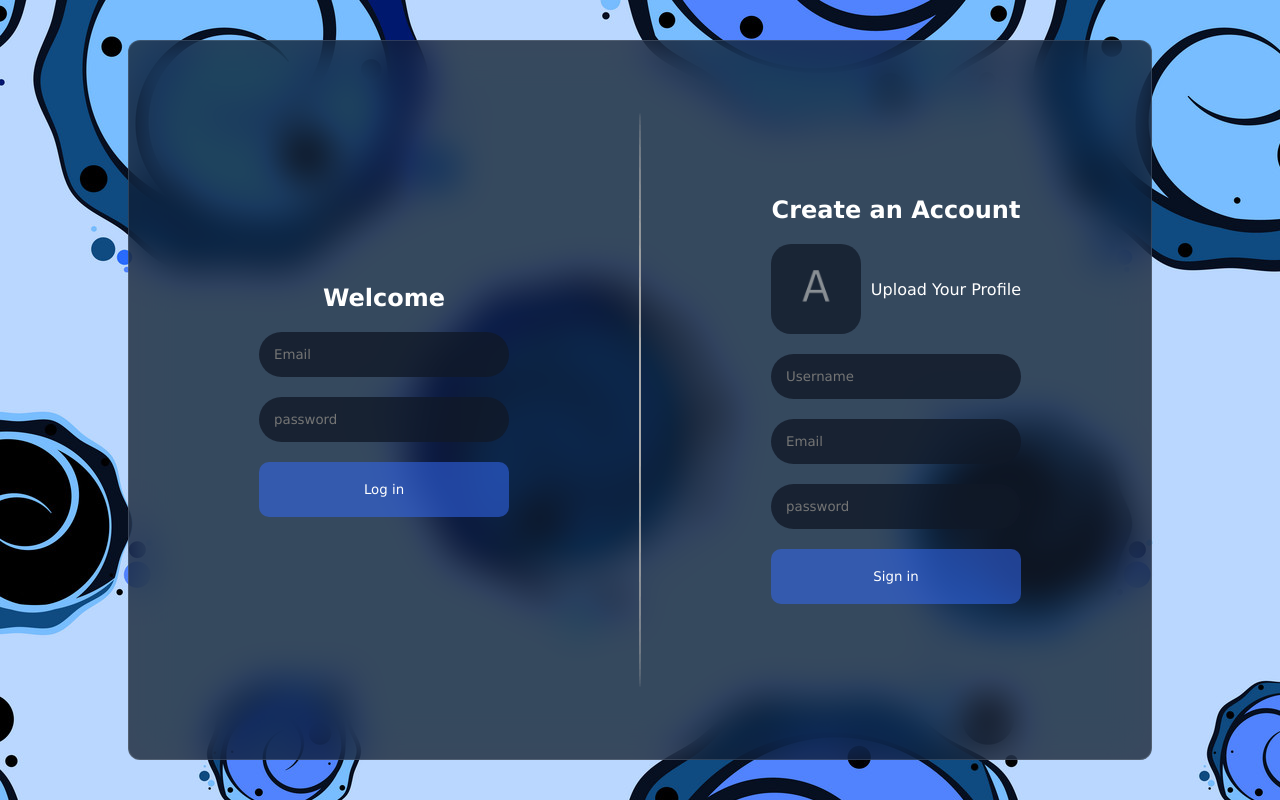
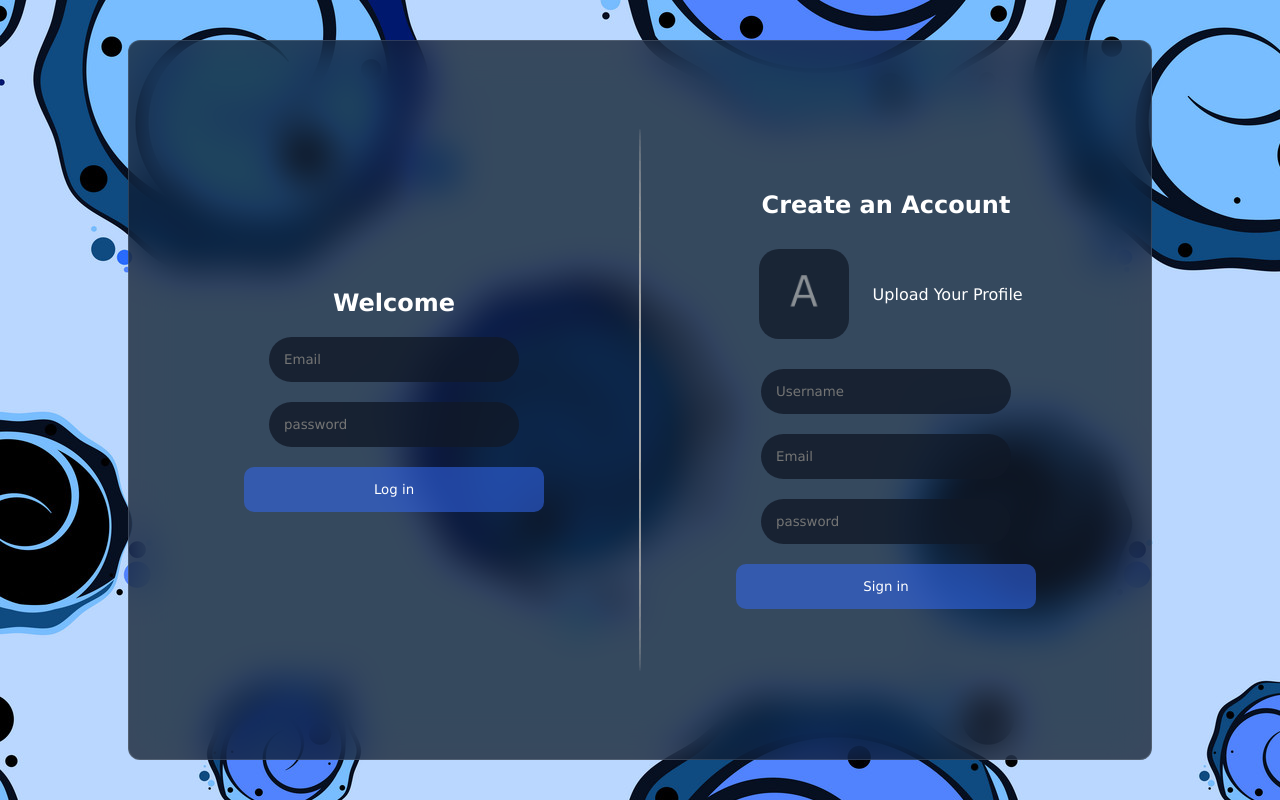
Before and after one commit to pritesh-1998/React-Chat-app, a React (Vite) app: page / in a window 1280 px wide. Built offline with nearby package versions, Linux system fonts and the light colour scheme; no server answers.

Commit message:
Added few login Css

```diff
--- a/src/components/login/login.css
+++ b/src/components/login/login.css
@@ -2,8 +2,15 @@
     width: 100%;
     height: 100%;
     display: flex;
+    flex-direction: column;
     align-items: center;
-    /* gap: 100px; */
+    padding: 20px;
+
+    @media (min-width: 768px) {
+        flex-direction: row;
+        align-items: center;
+        justify-content: center;
+    }
 
     .item {
         flex: 1;
@@ -11,8 +18,15 @@
         flex-direction: column;
         align-items: center;
         gap: 20px;
+        margin: 20px 0;
+
+        @media (min-width: 768px) {
+            margin: 0 20px;
+        }
 
         form {
+            width: 100%;
+            max-width: 300px;
             display: flex;
             flex-direction: column;
             justify-content: center;
@@ -20,7 +34,8 @@
             gap: 20px;
 
             input {
-                width: 250px;
+                width: 100%;
+                max-width: 250px;
                 padding: 15px;
                 border: none;
                 outline: none;
@@ -33,16 +48,17 @@
                 width: 100%;
                 display: flex;
                 align-items: center;
-                justify-content: space-between;
+                justify-content: space-evenly;
                 cursor: pointer;
+
 
                 img {
                     width: 100px;
                     height: 100px;
                     border-radius: 20px;
                     opacity: 0.75;
-                    /* Changed from 75% to 0.75 for correct opacity value */
                     object-fit: cover;
+                    margin: 10px;
 
                     @media (min-width: 768px) {
                         width: 90px;
@@ -51,9 +67,8 @@
                 }
             }
 
-
             button {
-                padding: 20px;
+                padding: 15px;
                 width: 100%;
                 background-color: #3368f08c;
                 color: white;
@@ -64,7 +79,8 @@
                 &:hover {
                     background-color: #3368f0;
                 }
-                &:disabled{
+
+                &:disabled {
                     cursor: not-allowed;
                     background-color: #3368f062;
                 }
@@ -73,9 +89,16 @@
     }
 
     .seprator {
-        height: 80%;
-        width: 2px;
+        height: 2px;
+        width: 80%;
         background-color: darkgray;
+        margin: 20px 0;
         border-radius: 100%;
+
+        @media (min-width: 768px) {
+            height: 80%;
+            width: 2px;
+            margin: 0;
+        }
     }
 }
```
